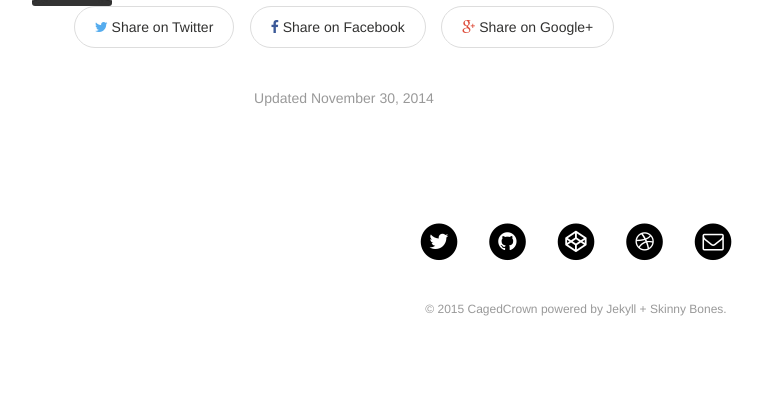
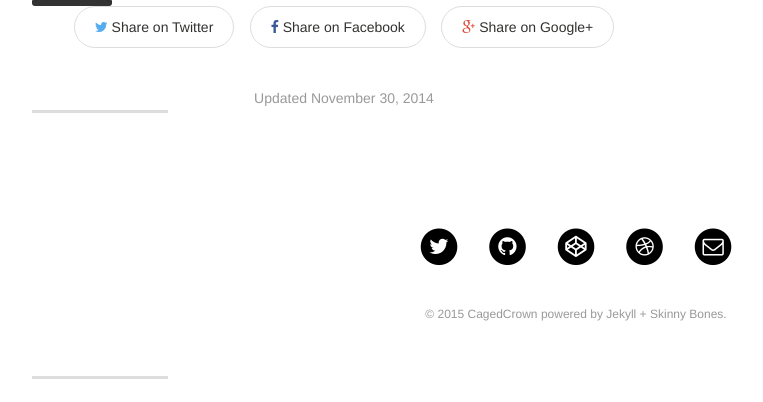
Before and after one commit to cagedcrown/cagedcrown.github.io, a Jekyll site: the page built from _posts/articles/2014-11-29-syntax-highlighting-test.md, in a window 1280 px wide. Shown: the part 4285-4687 px from the top of the page, without its empty margins (64-827 px from the left). Built offline with Jekyll 4.4.1, drawn with Linux system fonts in a browser that asks for light colours; comment, search, counter and statistics services are not loaded.

Commit message:
still trying to fix disqus comments

```diff
--- a/_layouts/default.html
+++ b/_layouts/default.html
@@ -56,7 +56,15 @@
         {{ content }}
 
         {% include footer.html %}
+
       </div>
+
+      {% if page.comments == true %}
+      <div class="wrap">
+        <aside class="inner-wrap">{% include comments.html %}</aside>
+        {% if page.ads != false %}<div class="sidebar ads">{% include advertising-comments.html %}</div><!-- /.ads -->{% endif %}
+      </div><!-- /.wrap -->
+      {% endif %}
 
       <script src="{{ site.url }}/js/vendor/jquery-1.9.1.min.js"></script>
       <script src="{{ site.url }}/js/main.js"></script>
```
Also changed, not shown: _posts/articles/2011-03-10-sample-post.md (+0 -4 lines), _posts/articles/2014-11-29-syntax-highlighting-test.md (+1 -0 lines). Lines whose indentation alone changed are shown as unchanged.
